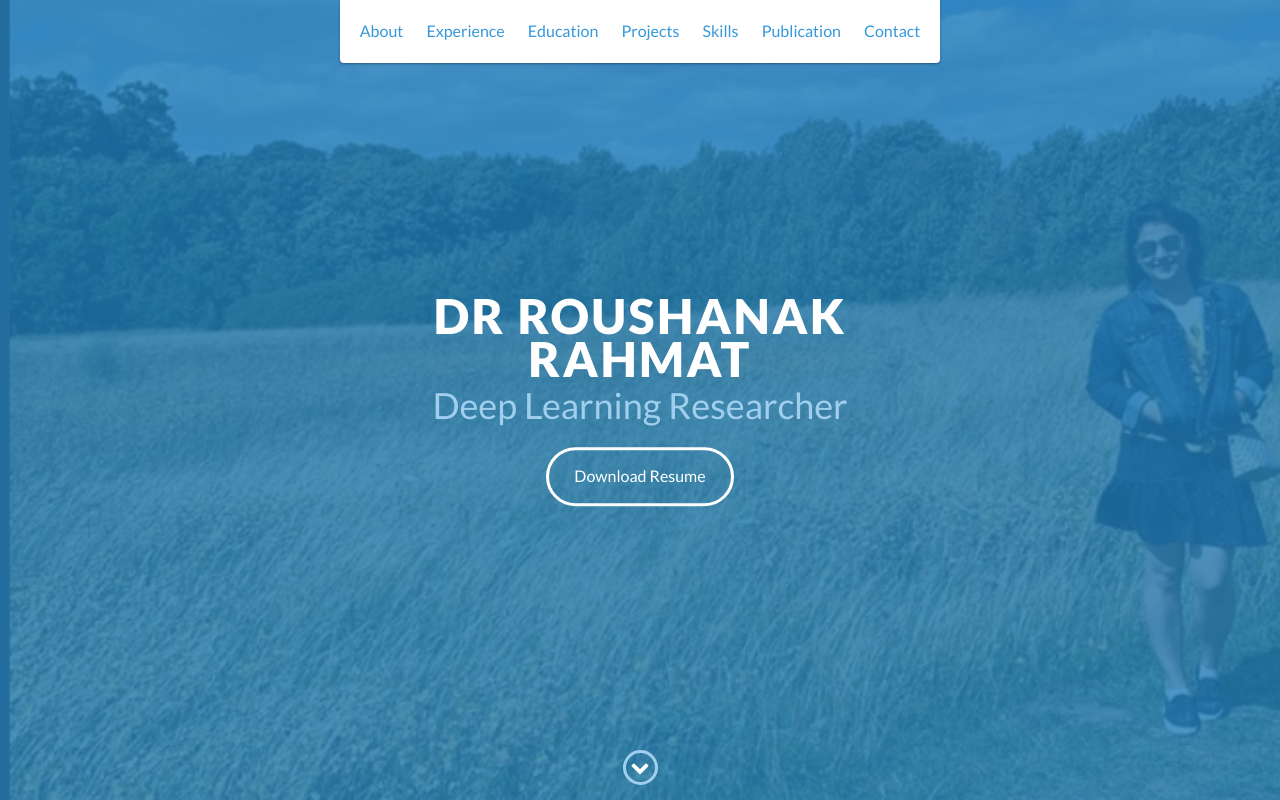
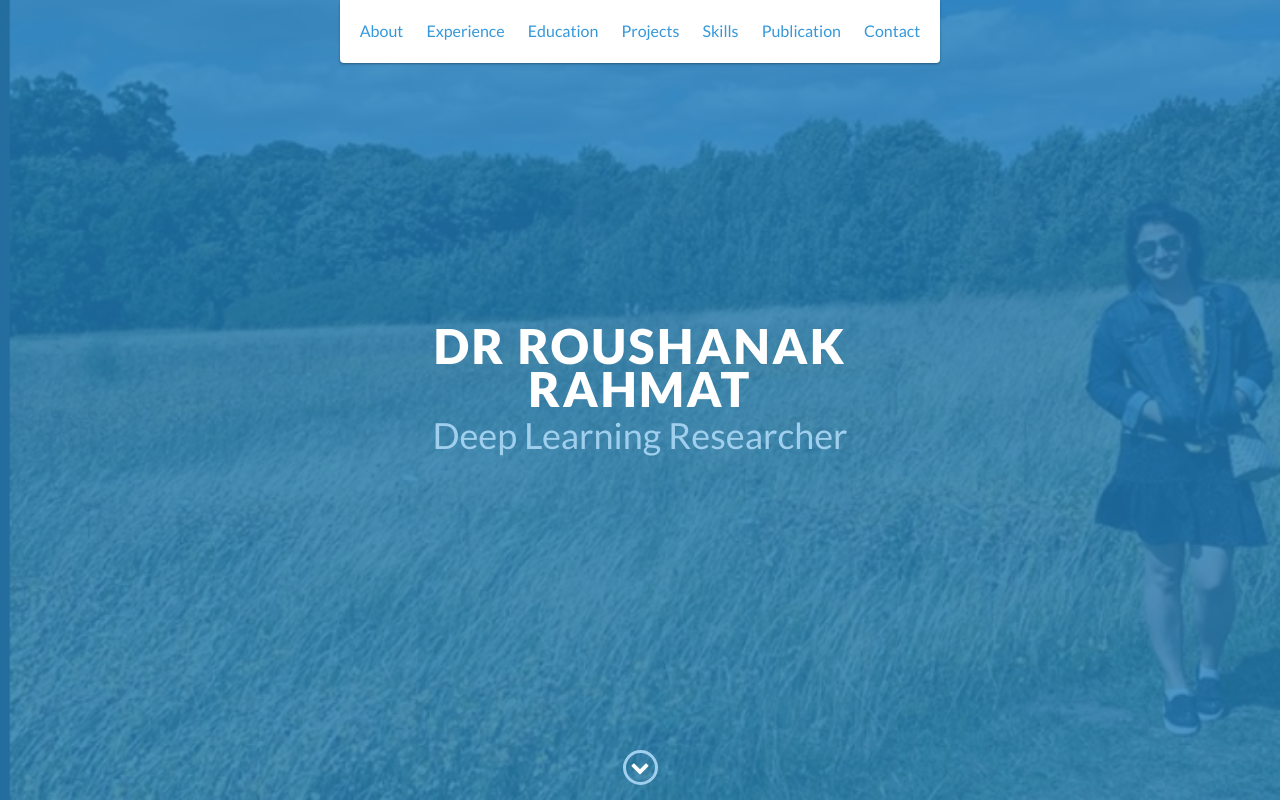
Before and after one commit to RoushanakRahmat/roushanakrahmat.github.io, a website: page index.html in a window 1280 px wide. Shown: the top 800 px of the page. Drawn offline with nearby package versions, Linux system fonts and the light colour scheme.

Commit message:
Update index.html

```diff
--- a/index.html
+++ b/index.html
@@ -64,7 +64,7 @@
                <li><a href="#"><i class="fa fa-skype"></i></a></li>
             </ul> -->
             <!-- <hr /> -->
-            <a href="https://www.dropbox.com/s/ku5lzymy538qoeg/resume_RR_2020.pdf?dl=0" class="btn-rounded-white" target="_blank">Download Resume</a>
+<!--             <a href="https://www.dropbox.com/s/ku5lzymy538qoeg/resume_RR_2020.pdf?dl=0" class="btn-rounded-white" target="_blank">Download Resume</a> -->
         </div>
         <!-- End #lead-content -->
 
```
